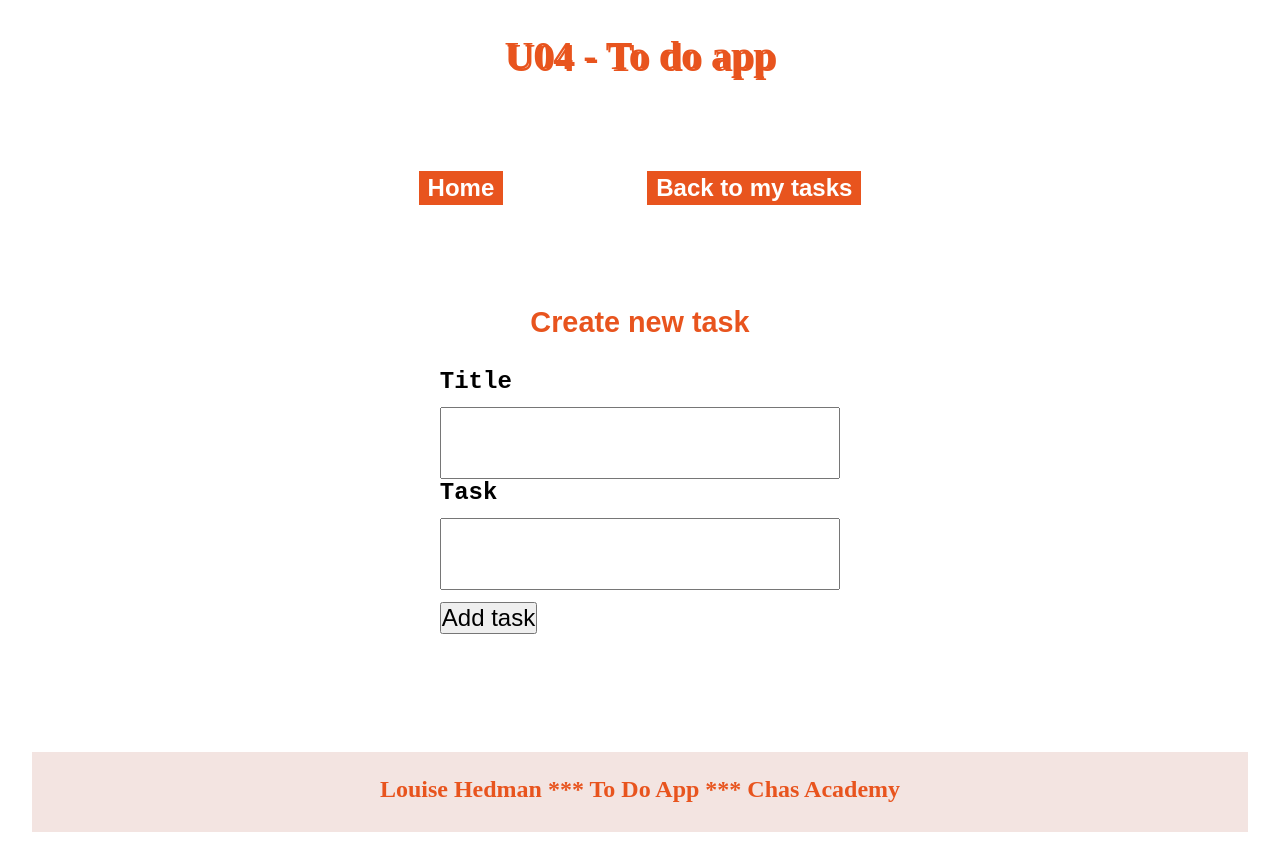
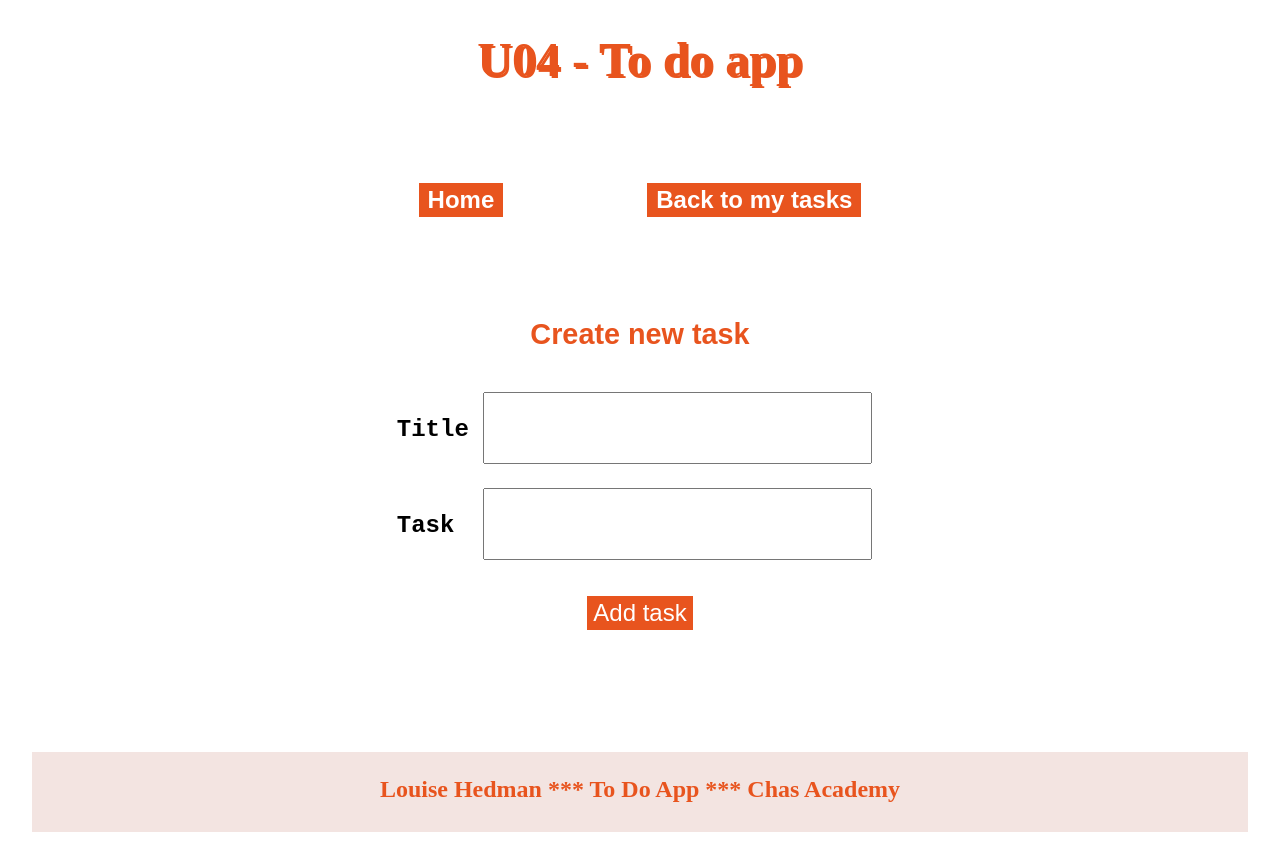
Before and after one commit to louisehedman/U04_to-do-app, a PHP site: page /create.php in a window 1280 px wide. Run offline with PHP 8.4, Linux system fonts and the light colour scheme.

Commit message:
update styling and comments

```diff
--- a/app/public/create.php
+++ b/app/public/create.php
@@ -6,6 +6,9 @@ $title = '';
 $task = '';
 $id = 0;
 $notset = '';
+
+// When user clicks create new task, the user can fill in the form. If there is no problem with the input due to
+// the first if statements it will add to database and user will be directed back to read page.
 
 if (isset($_POST['add'])) {
    if (empty($_POST['title'])) {
@@ -25,6 +28,7 @@ if (isset($_POST['add'])) {
 }
 
 ?>
+
 <?= header_temp('Create') ?>
 <section>
 <div class="nav-welcome">
@@ -40,7 +44,7 @@ if (isset($_POST['add'])) {
       <br>
       <label for="task">Task&nbsp;</label>
       <input id="task" type="text" name="task" value="<?php echo $task; ?>">
-      <div>
+      <div class="button">
          <button type="submit" name="add" class="submitbtn">Add task</button>
       </div>
       <?php if (isset($notset)) { ?>
@@ -48,5 +52,4 @@ if (isset($_POST['add'])) {
       <?php } ?>
    </form>
    </div>
-
    <?= footer_temp() ?>
--- a/app/public/delete.php
+++ b/app/public/delete.php
@@ -2,6 +2,7 @@
 include 'php_db.php';
 include 'headerfooter.php';
 
+// if the delete link is clicked the affected row will get deleted from database
 
 if (isset($_GET['delete'])) {
     $id = $_GET['delete'];
--- a/app/public/done.php
+++ b/app/public/done.php
@@ -1,5 +1,7 @@
 <?php
 include 'php_db.php';
+
+// If the done link is clicked the tinyint will change to 1, and the class done will be activated which make the title and task line throughed
 
 if (isset($_GET['as'], $_GET['row'])) {
     $as = $_GET['as'];
--- a/app/public/index.php
+++ b/app/public/index.php
@@ -7,7 +7,7 @@ include 'headerfooter.php';
 <img src="\assets\img\2022.jpg" alt="Numbers 2022 on tooth pickers" />
 <h2 class="welcome">Welcome to your own to do app!</h2>
 <p class="welcome-p">The purpose of this app is to create tasks for year 2022. You can add new tasks
-    if you click on "Create new task", see all your tasks on "All my tasks page", on that page you
+    if you click on "Create new task", or see all your tasks if you click on "All my tasks page", there you
     can also update your tasks, mark them as done or delete them.</p>
 <div class="nav-welcome">
     <a class="nav" href="create.php">Create new task</a>
--- a/app/public/php_db.php
+++ b/app/public/php_db.php
@@ -5,6 +5,8 @@ $username =  "admin";
 $password = "secret";
 $dbname = "todoapp";
 
+// This makes the connection to the database
+
 $db = new PDO("mysql:host=$servername;dbname=$dbname", $username, $password);
 
 $db->setAttribute(PDO::ATTR_DEFAULT_FETCH_MODE, PDO::FETCH_ASSOC);
--- a/app/public/styles.css
+++ b/app/public/styles.css
@@ -62,7 +62,7 @@ h2 {
  }
 
  .welcome-p {
-    margin: 0% 10%;
+    margin: 5% 10%;
     text-align: center;
     font-size: 1.5em;
 
@@ -74,6 +74,12 @@ h2 {
     margin: 0 auto;
   }
 
+  .h2-form {
+    font-size: 1.8em;
+    margin: 1em;
+    text-align: center;
+ }
+
  .form {
     display: block;
     text-align: center;
@@ -83,32 +89,37 @@ form {
     display: inline-block;
     margin-left: auto;
     margin-right: auto;
+    width: 80%;
     text-align: left;
     font-size: 1.5em;
     font-family: 'Courier New', Courier, monospace;
     font-weight: bold;
  }
 
+  input {
+      margin: 0.5em 0;
+      height: 3em;
+      font-size: 1em;
+  }
 
-  /*form {
-      margin: 1.5em auto;
-      width: 100%;
-      font-size: 1.5em;
-      font-family: 'Courier New', Courier, monospace;
-      font-weight: bold;
-  }*/
-
-  input {
-      margin-top: 0.5em;
-      height: 3em;
-      width: 40%;
-      font-size: 20px;
+  .button {
+      display: block;
+      text-align: center;
   }
 
   .submitbtn {
-    margin: 0.5em 30%;
+    display: inline-block;
+    margin: 1em auto;
+    background-color: #e8541e;
+    color: #FFFFFF;
+    border: none;
+    padding: 3px 6px 3px 6px;
     font-size: 1em;
     font-family: 'Lucida Sans Italic', Arial, sans-serif;
+ }
+
+ .submitbtn:hover {
+    background-color: #f39a14;
  }
 
  table {
@@ -126,6 +137,7 @@ table {
 
  .error {
     color: red;
+    text-align: center;
  }
 
  .done {
@@ -151,6 +163,10 @@ footer p {
  }
 
 @media only screen and (min-width: 1000px){
+    h1 {
+        font-size: 3em;
+    }
+
     h2 {
         font-size: 2em;
     }
@@ -173,7 +189,6 @@ footer p {
         font-size: 1.8em;
         margin: 1em;
         text-align: center;
-
     }
 
     .form {
@@ -185,19 +200,14 @@ footer p {
         display: inline-block;
         margin-left: auto;
         margin-right: auto;
+        width: 40%;
         text-align: left;
         font-size: 1.5em;
     }
 
     input {
-        margin-top: 1em 20%;
-        height: 3em;
-        width: 100%;
+        width: 80%;
         font-size: 1em;
-    }
-
-    .submitbtn {
-        margin: 0.5em auto;
     }
 
     .table {
```
Also changed, not shown: app/public/read.php (+5 -6 lines), app/public/update.php (+5 -3 lines). Lines whose indentation alone changed are shown as unchanged.
